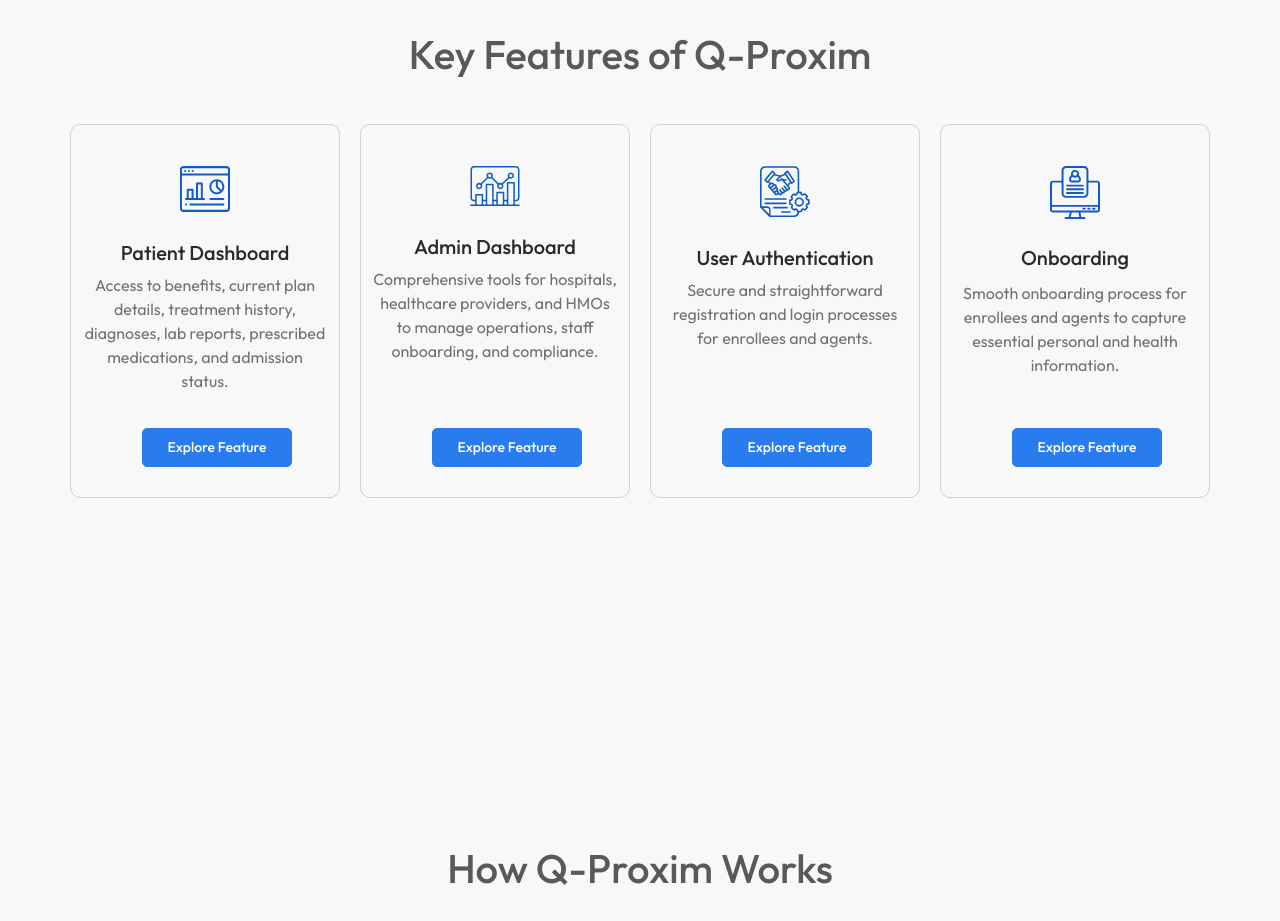
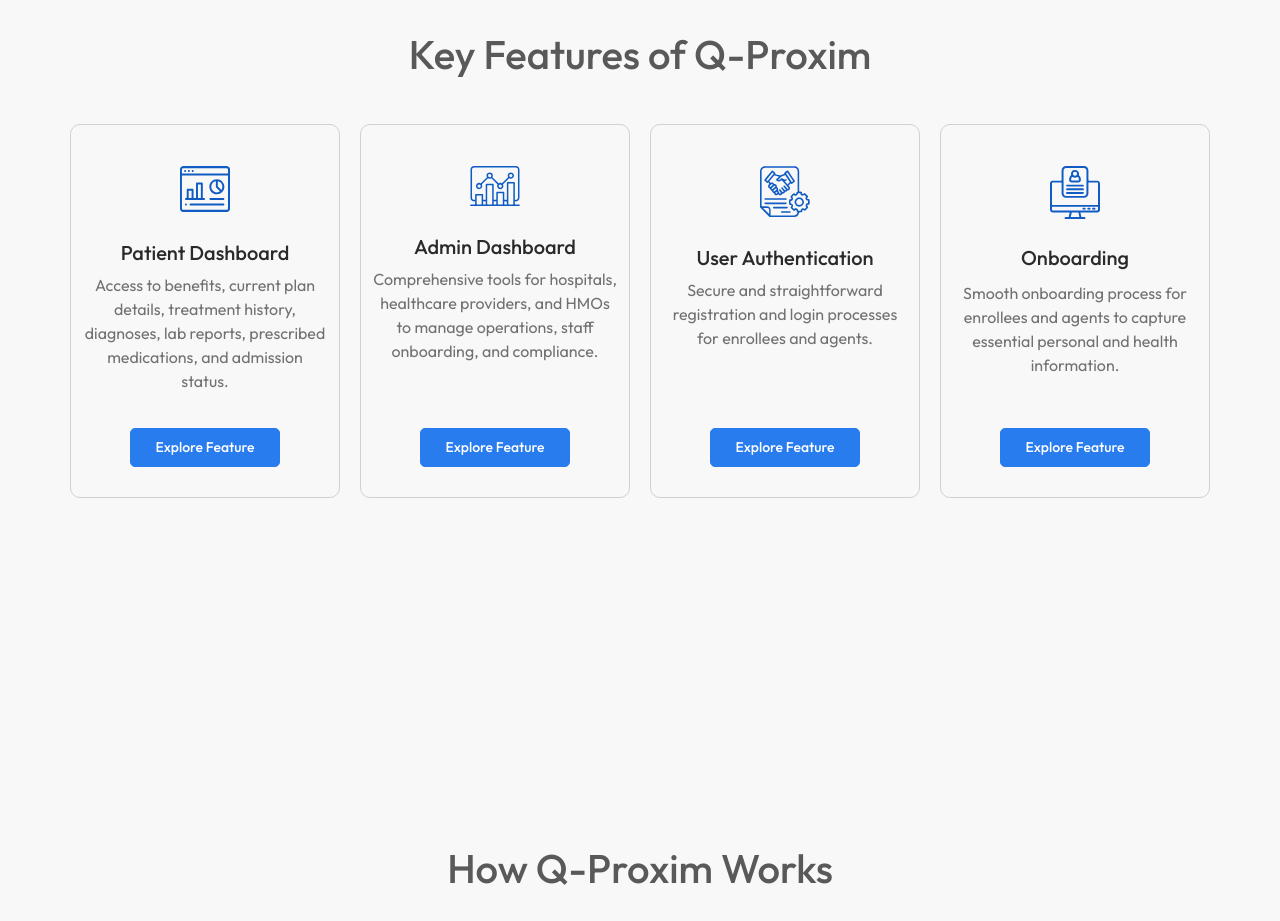
Before and after one commit to KEM-CONSOLATION/qproxim-landingpage, a React (Vite) app: page / in a window 1280 px wide. Shown: the part 2240-3161 px from the top of the page. Built offline with nearby package versions, Linux system fonts and the light colour scheme.

Commit message:
Adjusted the button

```diff
--- a/src/Component/Features.jsx
+++ b/src/Component/Features.jsx
@@ -20,7 +20,7 @@
           }}
         > */}
         <div className="grid  sm:grid-cols-2 md:grid-cols-3 lg:grid-cols-4  gap-[20px] mt-[40px] place-items-center">
-          <div className="relative border border-[#D0D0D0] w-[100%] max-h-[400px] h-full 2xl:h-[374px] rounded-[10px] px-[12px] py-[41px] text-center flex-shrink-0">
+          <div className="relative border border-[#D0D0D0] w-[100%] h-[374px] rounded-[10px] px-[12px] py-[41px] text-center flex-shrink-0">
             <div className="max-w-[50px] mx-auto mb-[29px]">
               <img src={Dashboard} alt="" className="w-full" />
             </div>
@@ -32,7 +32,7 @@
               diagnoses, lab reports, prescribed medications, and admission
               status.
             </p>
-            <div className=" absolute w-full bottom-[30px]">
+            <div className=" absolute w-full bottom-[30px] left-1/2 transform -translate-x-1/2">
               <p className="mt-[40px] text-center text-[14px] border border-[#297CEE] font-[500] inline-grid text-white py-[8px] px-[24px] rounded-[5px] bg-[#297CEE]">
                 Explore Feature
               </p>
@@ -50,7 +50,7 @@
               to manage operations, staff onboarding, and compliance.
             </p>
 
-            <div className=" absolute w-full bottom-[30px]">
+            <div className=" absolute w-full bottom-[30px] left-1/2 transform -translate-x-1/2">
               <p className="mt-[40px] text-center text-[14px] border border-[#297CEE] font-[500] inline-grid text-white py-[8px] px-[24px] rounded-[5px] bg-[#297CEE]">
                 Explore Feature
               </p>
@@ -67,7 +67,7 @@
               Secure and straightforward registration and login processes for
               enrollees and agents.
             </p>
-            <div className=" absolute w-full bottom-[30px]">
+            <div className=" absolute w-full bottom-[30px] left-1/2 transform -translate-x-1/2">
               <p className="mt-[40px] text-center text-[14px] border border-[#297CEE] font-[500] inline-grid text-white py-[8px] px-[24px] rounded-[5px] bg-[#297CEE]">
                 Explore Feature
               </p>
@@ -82,7 +82,7 @@
               Smooth onboarding process for enrollees and agents to capture
               essential personal and health information.
             </p>
-            <div className=" absolute w-full bottom-[30px]">
+            <div className=" absolute w-full bottom-[30px] left-1/2 transform -translate-x-1/2">
               <p className="mt-[40px] text-center text-[14px] border border-[#297CEE] font-[500] inline-grid text-white py-[8px] px-[24px] rounded-[5px] bg-[#297CEE]">
                 Explore Feature
               </p>
```
